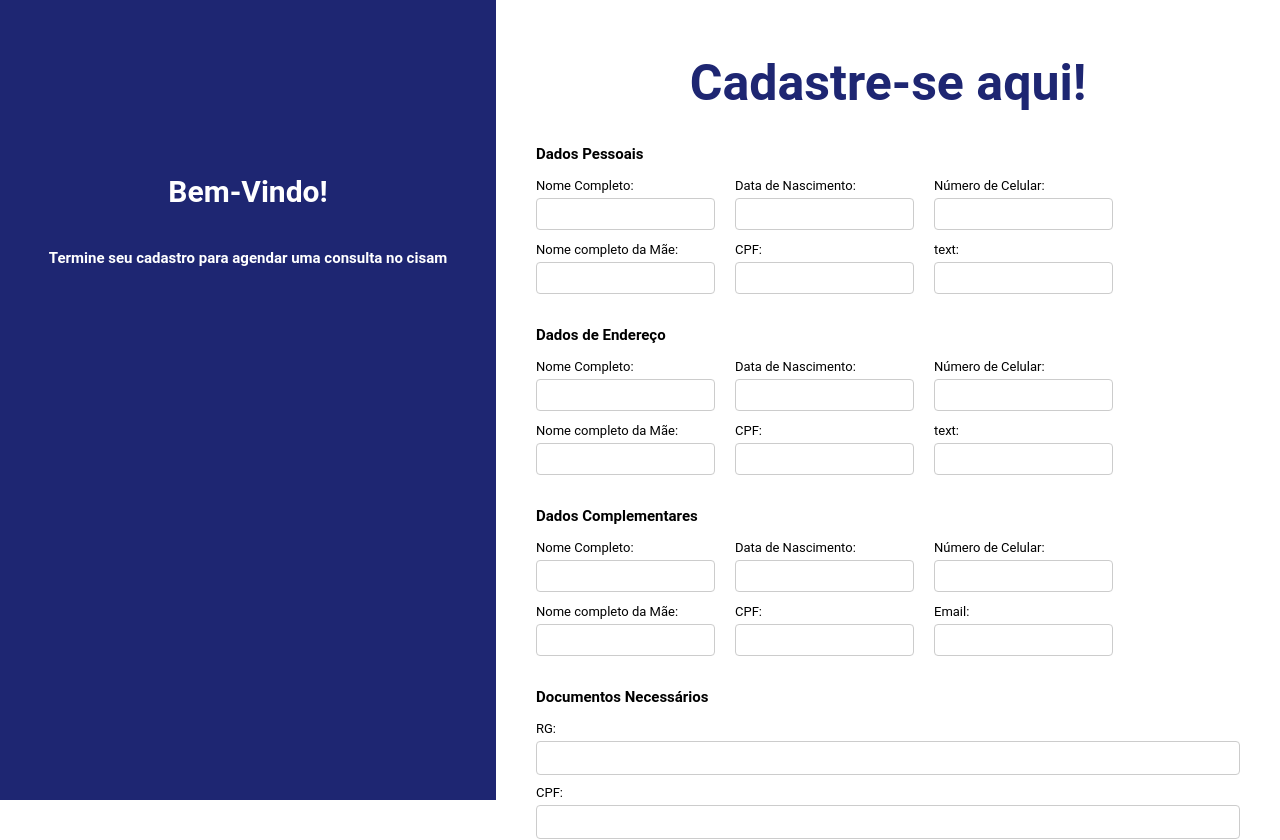
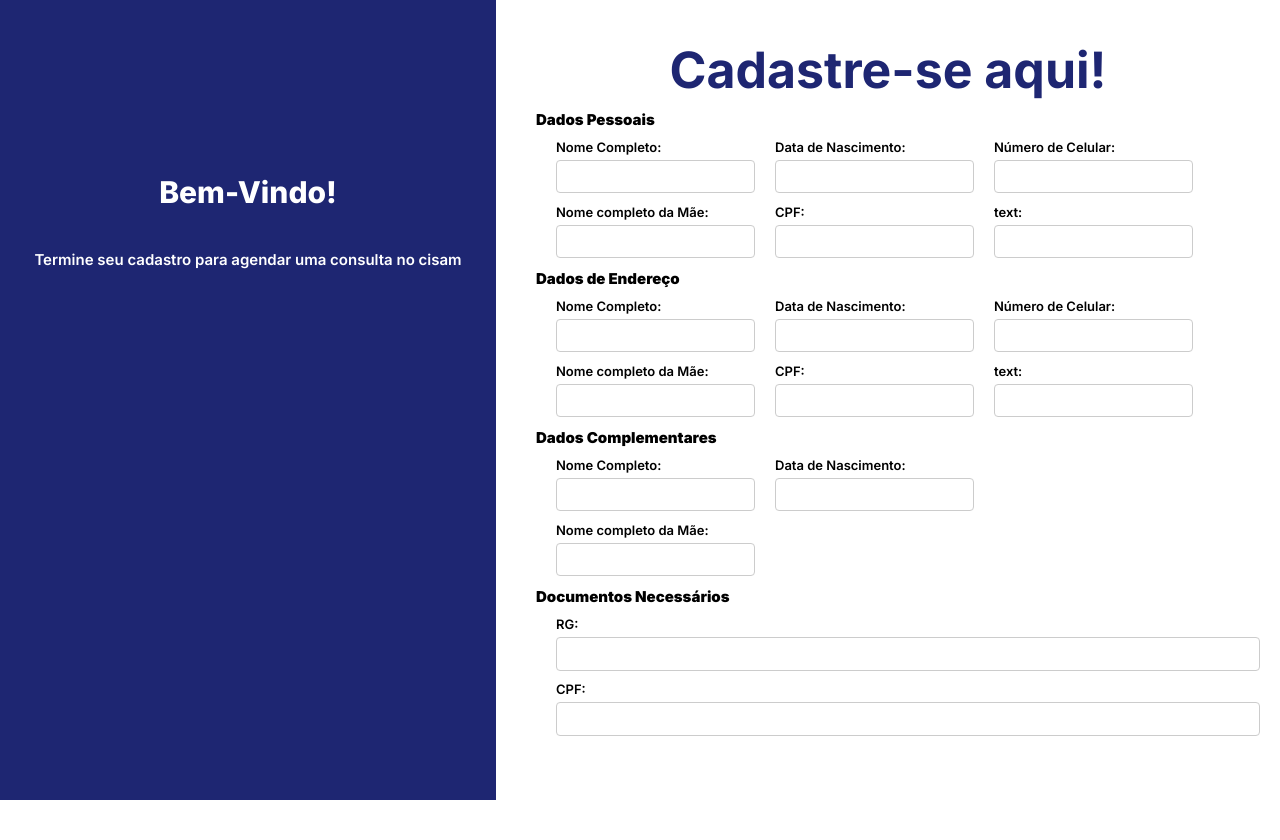
Before and after one commit to PETcisam/PetFilasInteligentes, a React (Create React App) app in the folder FrontendPET/: page /cadastro in a window 1280 px wide. Built offline with nearby package versions, Linux system fonts and the light colour scheme.

Commit message:
altereções cadastro

```diff
--- a/FrontendPET/src/compoCadastro/Cadastrar2.css
+++ b/FrontendPET/src/compoCadastro/Cadastrar2.css
@@ -1,4 +1,8 @@
-/* Estilos CSS */
+@import url('https://fonts.googleapis.com/css2?family=Inter:wght@100..900&display=swap');
+
+body{
+  height: 100%;
+}
 
 .containercadastro {
   width: 100%;
@@ -12,8 +16,28 @@
   background-color: #1E2672;
 }
 
+.compontitlecads{
+  align-items: center;
+  margin-top: 0px;
+}
+
+.titlecadastro{
+
+  font-size: 50px;
+  color:#1E2672 ;
+  font-family: 'Inter', sans-serif;
+  font-weight: 700;
+  margin-top: 20px;
+  margin-bottom: 10px;
+ justify-content: space-around;
+  display: flex;
+
+
+}
+
 .bemvindo {
-  font-family: 'Roboto', sans-serif;
+  font-family: 'Inter', sans-serif;
+  font-weight: 800;
   color: white;
   font-size: 30px;
 }
@@ -21,7 +45,8 @@
 .bemvindorodape {
   color: white;
   font-size: 15px;
-  font-family: 'Roboto', sans-serif;
+  font-family: 'Inter', sans-serif;
+  font-weight: 600;
 }
 
 .textosbox {
@@ -45,8 +70,9 @@
 .dadosendereco,
 .dadoscomplementares,
 .documentosnecessarios {
+
   margin-left: 20px;
-  margin-bottom: 20px; /* Espaçamento entre seções */
+  margin-bottom: 0px;
 }
 
 .campo {
@@ -54,16 +80,25 @@
 }
 
 label {
+  font-family: 'Inter', sans-serif;
+  font-weight: 600;
+  margin-left: 20px;
   display: block;
   margin-bottom: 5px;
   font-size: 13px;
 }
 
 .subtitleform{
+  margin-top: 0px;
+  margin-bottom: 10px;
+  font-family: 'Inter', sans-serif;
+  font-weight: 1000;
   font-size: 15px;
+  color: black;
 }
 
 input[type="text"] {
+  margin-left: 20px;
   height: 60%;
   width: calc(100% - 20px);
   padding: 8px;
--- a/FrontendPET/src/compoCadastro/Cadastrar2.js
+++ b/FrontendPET/src/compoCadastro/Cadastrar2.js
@@ -14,7 +14,7 @@ function Cadastrar2() {
 
       <div className="formulariocadastro">
         <div className="compontitlecads">
-          <h1 className="title">Cadastre-se aqui!</h1>
+          <h1 className="titlecadastro">Cadastre-se aqui!</h1>
         </div>
         <div className="dadospessoais">
           <h3 className="subtitleform">Dados Pessoais</h3>
@@ -111,10 +111,7 @@ function Cadastrar2() {
               <label>Data de Nascimento:</label>
               <input type="text" />
             </div>
-            <div className="campo">
-              <label>Número de Celular:</label>
-              <input type="text" />
-            </div>
+
 
           </div>
 
@@ -123,14 +120,6 @@ function Cadastrar2() {
 
             <div className="campo">
               <label>Nome completo da Mãe:</label>
-              <input type="text" />
-            </div>
-            <div className="campo">
-              <label>CPF:</label>
-              <input type="text" />
-            </div>
-            <div className="campo">
-              <label>Email:</label>
               <input type="text" />
             </div>
 
```
